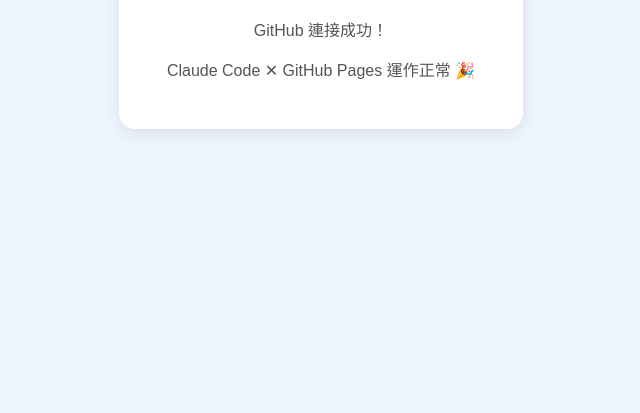
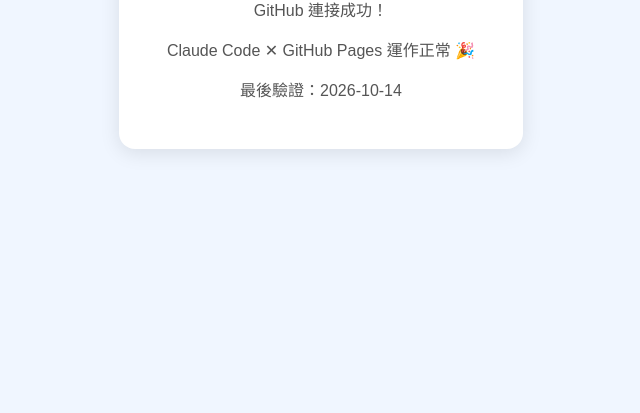
Before and after one commit to y1r3nnn/github-test, a plain HTML site: page index.html in a window 1280 px wide. Shown: the part 387-800 px from the top of the page, without its empty margins (319-959 px from the left). Drawn offline with Linux system fonts and the light colour scheme.

Commit message:
Re-verify GitHub connection (2026-10-14)

```diff
--- a/index.html
+++ b/index.html
@@ -29,6 +29,7 @@
     <h1>Hello！</h1>
     <p>GitHub 連接成功！</p>
     <p>Claude Code ✕ GitHub Pages 運作正常 🎉</p>
+    <p>最後驗證：2026-10-14</p>
   </div>
 </body>
 </html>
```
